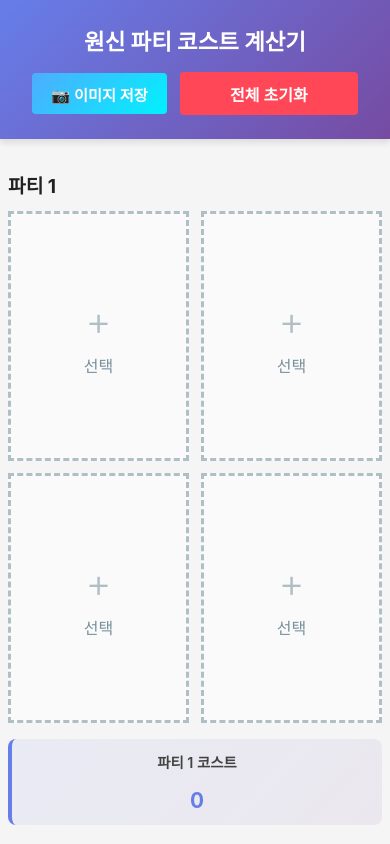
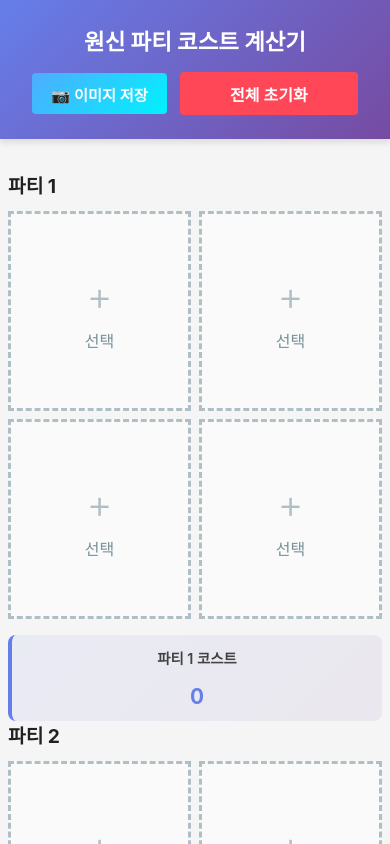
Before and after one commit to nemodouble/GenshinPartyCostCalculator, a React (Vite) app: page / in a window 390 px wide. Shown: the top 844 px of the page. Built offline with nearby package versions, Linux system fonts and the light colour scheme.

Commit message:
feat: improve responsive design for party section and slot card components

```diff
--- a/src/styles/PartySection.css
+++ b/src/styles/PartySection.css
@@ -1,4 +1,4 @@
-.party-section {
+﻿.party-section {
   margin-bottom: 1rem;
   padding: 0 1rem;
 }
@@ -70,6 +70,7 @@
 @media (max-width: 768px) {
   .party-section {
     padding: 0;
+    overflow: hidden;
   }
 
   .party-title {
@@ -77,9 +78,15 @@
     margin-bottom: 0.75rem;
   }
 
+  .party-content {
+    max-width: 100%;
+    overflow: hidden;
+  }
+
   .party-slots-grid {
     grid-template-columns: repeat(2, 1fr);
-    gap: 0.75rem;
+    gap: 0.5rem;
+    max-width: 100%;
   }
 
   .party-cost-summary {
--- a/src/styles/PartySlotCard.css
+++ b/src/styles/PartySlotCard.css
@@ -1,4 +1,4 @@
-﻿.party-slot-card {
+﻿﻿.party-slot-card {
   border: 2px solid #e0e0e0;
   border-radius: 8px;
   background: white;
@@ -199,24 +199,63 @@
 /* 반응형 */
 @media (max-width: 768px) {
   .party-slot-card {
-    min-height: 250px;
+    min-height: 200px;
+    max-width: 100%;
+    overflow: hidden;
+  }
+
+  .slot-content-active {
+    padding: 0.75rem;
+  }
+
+  .character-section {
+    gap: 0.5rem;
+    margin-bottom: 0.75rem;
+    padding-bottom: 0.75rem;
   }
 
   .character-icon {
-    width: 50px;
-    height: 50px;
+    width: 45px;
+    height: 45px;
+  }
+
+  .weapon-section {
+    gap: 0.5rem;
+    margin-bottom: 0.75rem;
   }
 
   .weapon-icon {
-    width: 40px;
-    height: 40px;
+    width: 38px;
+    height: 38px;
   }
 
   .character-name {
-    font-size: 0.9rem;
+    font-size: 0.8rem;
   }
 
   .weapon-name {
+    font-size: 0.75rem;
+  }
+
+  .control-group label {
+    font-size: 0.75rem;
+  }
+
+  .select-dropdown {
+    font-size: 0.8rem;
+    padding: 0.2rem 0.4rem;
+  }
+
+  .cost-section {
+    padding-top: 0.5rem;
+  }
+
+  .cost-display {
     font-size: 0.8rem;
   }
+
+  .reset-slot-btn {
+    padding: 0.3rem 0.6rem;
+    font-size: 0.75rem;
+  }
 }
```
